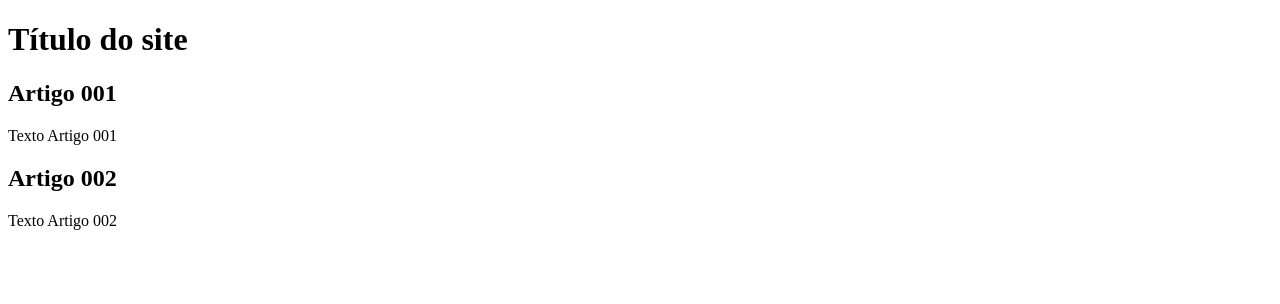
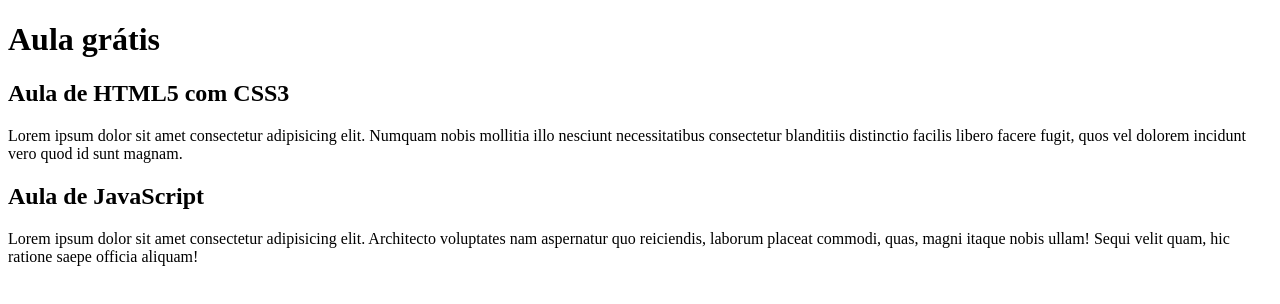
Before and after one commit to LedaBernardo/Project-site, a plain HTML site: page index.html in a window 1280 px wide. Drawn offline with Linux system fonts and the light colour scheme.

Commit message:
Comecei a escrever o conteúdo

```diff
--- a/index.html
+++ b/index.html
@@ -9,15 +9,15 @@
 <body>
     <main>
         <header>
-            <h1>Título do site</h1>
+            <h1>Aula grátis</h1>
         </header>
         <article>
-            <h2>Artigo 001</h2>
-            <p>Texto Artigo 001</p>
+            <h2>Aula de HTML5 com CSS3</h2>
+            <p>Lorem ipsum dolor sit amet consectetur adipisicing elit. Numquam nobis mollitia illo nesciunt necessitatibus consectetur blanditiis distinctio facilis libero facere fugit, quos vel dolorem incidunt vero quod id sunt magnam.</p>
         </article>
         <article>
-            <h2>Artigo 002</h2>
-            <p>Texto Artigo 002</p>
+            <h2>Aula de JavaScript</h2>
+            <p>Lorem ipsum dolor sit amet consectetur adipisicing elit. Architecto voluptates nam aspernatur quo reiciendis, laborum placeat commodi, quas, magni itaque nobis ullam! Sequi velit quam, hic ratione saepe officia aliquam!</p>
         </article>
 
     </main>
```
